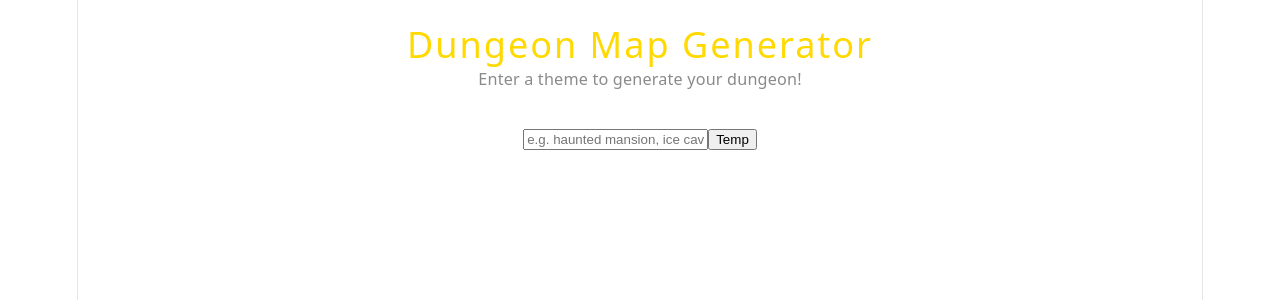
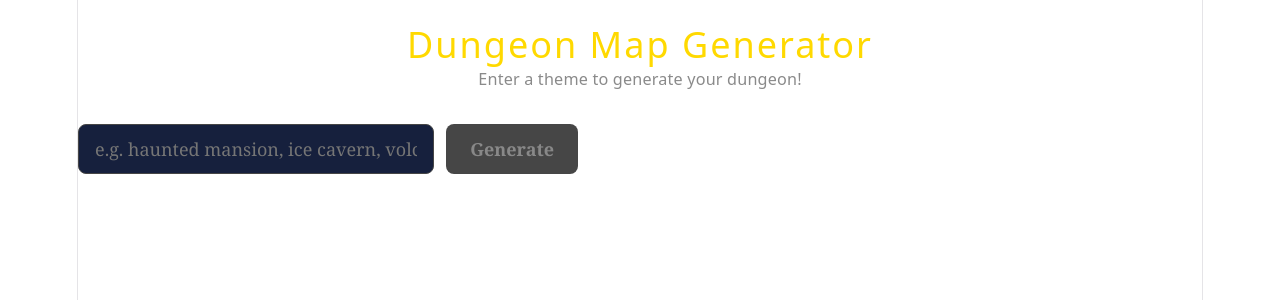
Before and after one commit to wsaronam/ai-map-generator, a React app in the folder frontend/: page / in a window 1280 px wide. Shown: the top 300 px of the page. Built offline with nearby package versions, Linux system fonts and the light colour scheme; no server answers; the HTML template or start-up script is replaced by a standard one.

Commit message:
updates
- updated the ThemeInput component to take themes as inputs and styled it

```diff
--- a/frontend/src/App.jsx
+++ b/frontend/src/App.jsx
@@ -10,6 +10,8 @@ import ThemeInput from './components/ThemeInput'
 
 function App() {
   const [status, setStatus] = useState("none yet");
+  const [theme, setTheme] = useState('')
+  const [loading, setLoading] = useState(false)
 
 
   useEffect(() => {
@@ -19,10 +21,25 @@ function App() {
   }, []);
 
 
+  async function generateMap() {
+    const wait = (ms) => new Promise(resolve => setTimeout(resolve, ms));
+    console.log("Waiting...");
+    setLoading(true);
+    await wait(5000);
+    console.log("5 seconds have passed!");
+    setLoading(false);
+  };
+
+
   return (
     <div className="app">
       <Header />
-      <ThemeInput />
+      <ThemeInput
+        theme={theme}
+        setTheme={setTheme}
+        onGenerate={generateMap}
+        loading={loading}
+      />
     </div>
   )
 }
--- a/frontend/src/components/ThemeInput.jsx
+++ b/frontend/src/components/ThemeInput.jsx
@@ -3,18 +3,28 @@ import '../styles/ThemeInput.css'
 
 
 
-export default function ThemeInput() {
+export default function ThemeInput({
+    theme,
+    setTheme,
+    onGenerate,
+    loading
+}) {
     return (
-        <div>
+        <div className='input-row'>
             <input
                 type='text'
                 className='theme-input'
+                value={theme}
+                onChange={e => setTheme(e.target.value)}
+                onKeyDown={(e => e.key === 'Enter' && onGenerate())}
                 placeholder='e.g. haunted mansion, ice cavern, volcanic swamps...'
             />
             <button
                 className='generate-btn'
+                onClick={onGenerate}
+                disabled={loading || !theme.trim()}
             >
-                Temp
+                {loading ? 'Generating...' : 'Generate'}
             </button>
         </div>
     )
--- a/frontend/src/styles/ThemeInput.css
+++ b/frontend/src/styles/ThemeInput.css
@@ -0,0 +1,49 @@
+.input-row {
+    display: flex;
+    gap: 12px;
+    width: 100%;
+    max-width: 500px;
+    margin-bottom: 32px;
+}
+
+.theme-input {
+    flex: 1;
+    padding: 12px 16px;
+    border-radius: 8px;
+    border: 1px solid #464646;
+    background: #16203d;
+    color: #e0e0e0;
+    font-size: 1rem;
+    outline: none;
+    font-family: Georgia, serif;
+    transition: border-color 0.2s;
+}
+
+.theme-input:focus {
+    border-color: #ffd900;
+}
+
+.generate-btn {
+    padding: 12px 24px;
+    border-radius: 8px;
+    border: none;
+    background: #ffd900;
+    color: #16203d;
+    font-weight: bold;
+    font-size: 1rem;
+    cursor: pointer;
+    transition: background 0.2s, transform 0.1s;
+    font-family: Georgia, serif;
+}
+
+.generate-btn:hover:not(:disabled) {
+    background: #ffd900;
+    transform: translateY(-1px);
+}
+
+.generate-btn:disabled {
+    background: #464646;
+    color: #888888;
+    cursor: not-allowed;
+    transform: none;
+}
```
Also changed, not shown: 1 other file (tests, documents, lock files or other folders).
